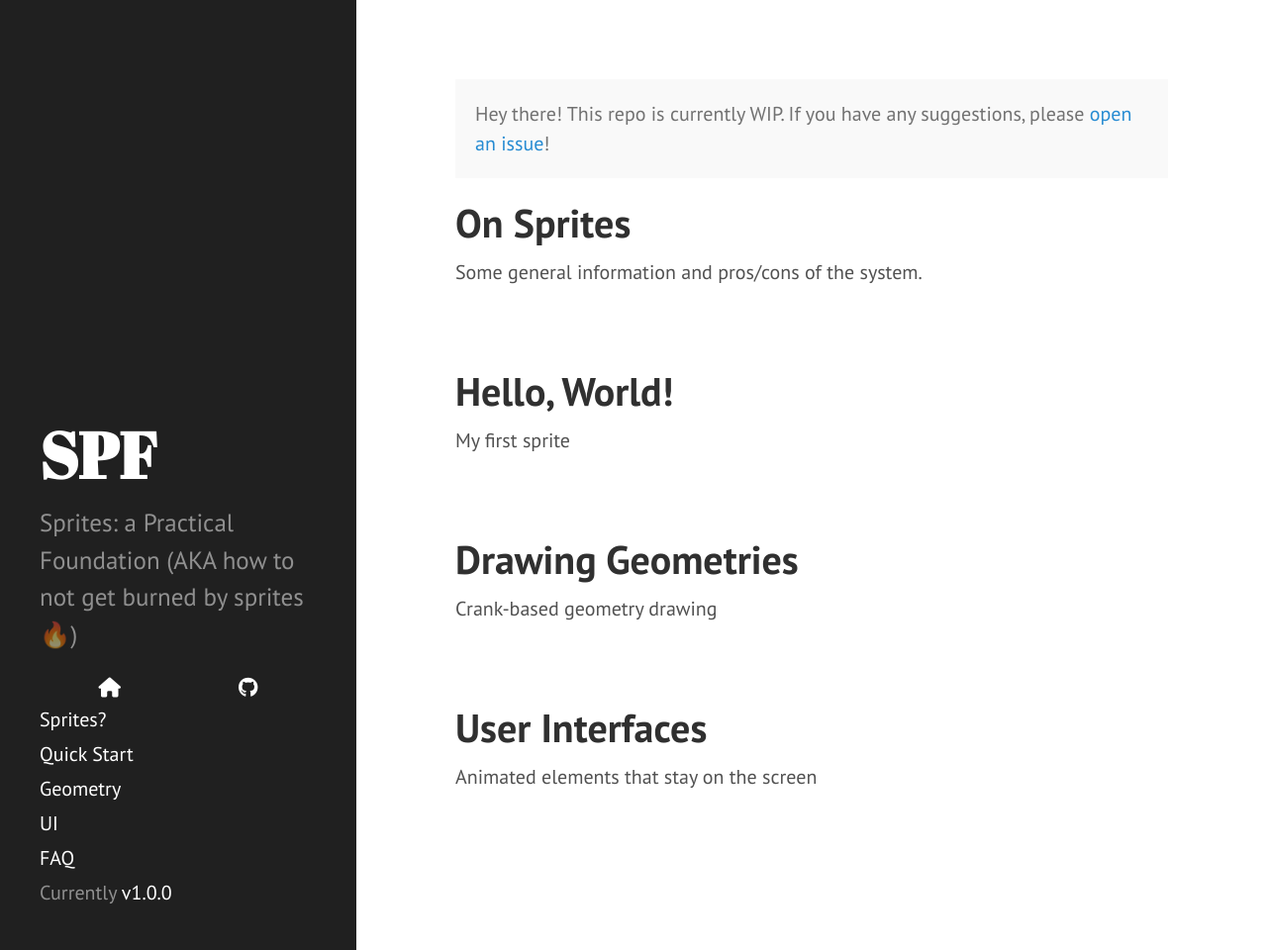
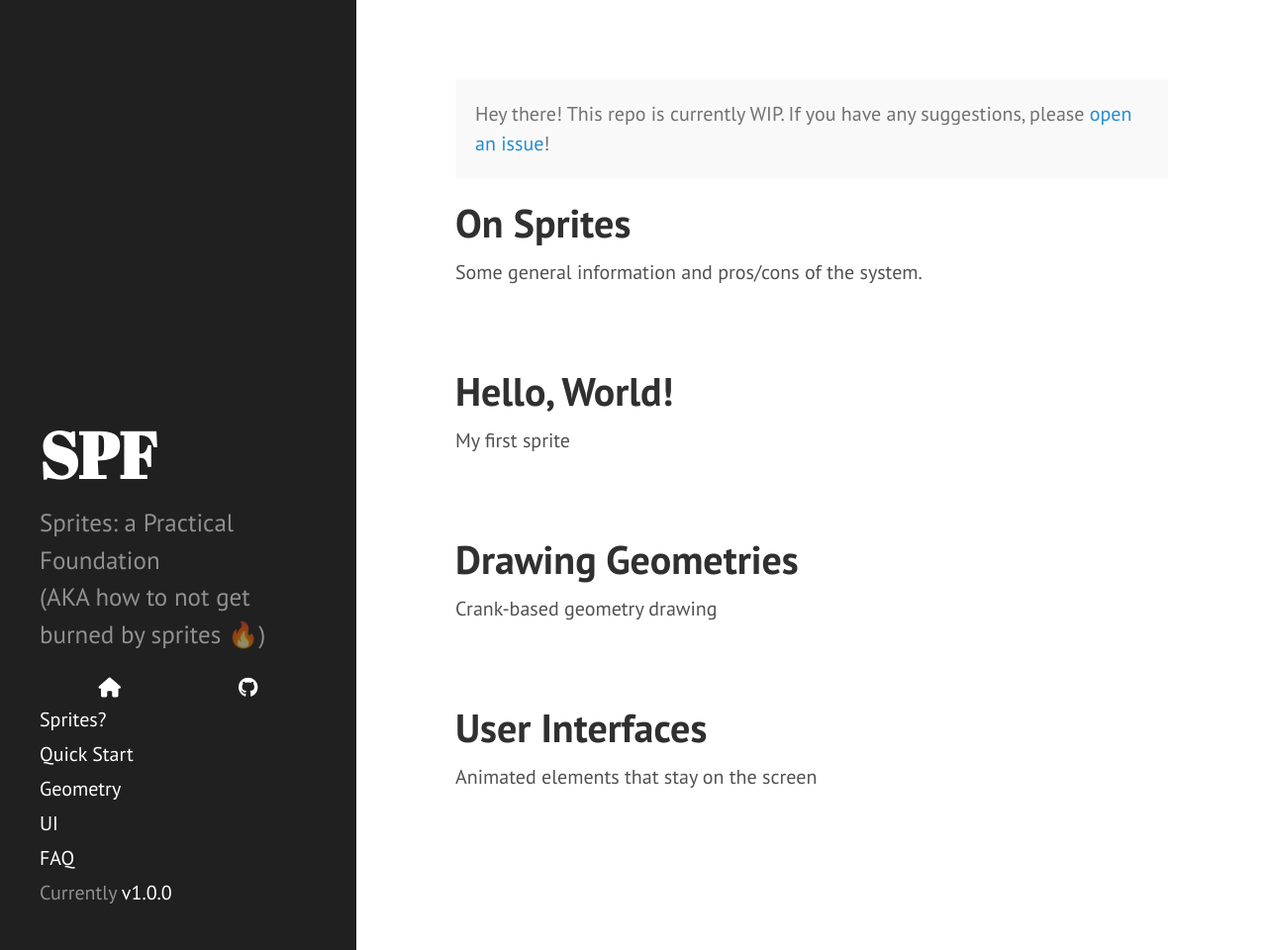
Before and after one commit to GammaGames/spf, a Jekyll site: the page built from index.html, in a window 1280 px wide and 960 px high. Shown: the whole window at 99% size. Built offline with Jekyll 4.4.1, drawn with Linux system fonts in a browser that asks for light colours; Markdown is read by kramdown in place of the engine named in the settings.

```diff
--- a/_config.yml
+++ b/_config.yml
@@ -7,7 +7,7 @@ permalink: /:title
 
 # Setup
 title: SPF
-description: "Sprites: a Practical Foundation
+description: "Sprites: a Practical Foundation<br>
   (AKA how to not get burned by sprites 🔥)"
 info: A small collection of example scripts showcasing different ways to
   use the Playdate''s sprite system.
```
